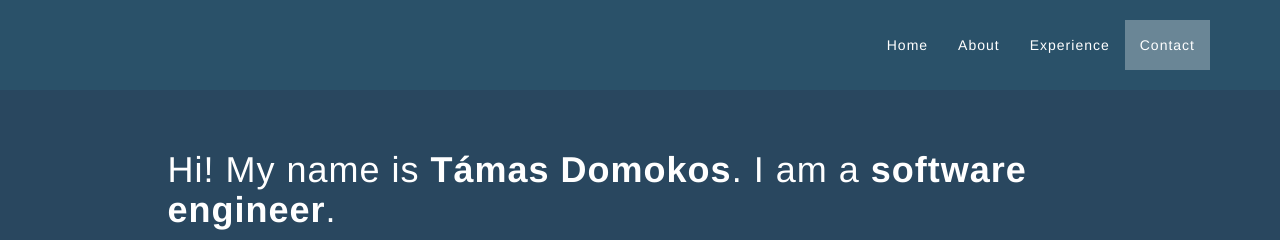
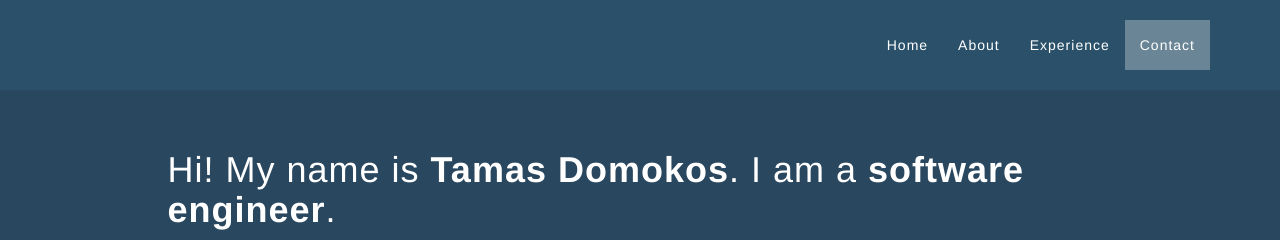
Before and after one commit to judg3/personal-website, a website: page src/index.html in a window 1280 px wide. Shown: the top 240 px of the page. Drawn offline with nearby package versions, Linux system fonts and the light colour scheme; files that its build step writes are made by us from their sources.

Commit message:
typo fix

```diff
--- a/src/index.html
+++ b/src/index.html
@@ -2,7 +2,7 @@
 <html lang="en">
 
 <head>
-    <meta property=”og:title” content=”Támas Domokos - Software engineer Personal Website”/>
+    <meta property=”og:title” content=”Tamas Domokos - Software engineer Personal Website”/>
     <meta property=”og:type” content=”website”/>
     <meta property=”og:image” content=”http://judg3.github.io/img/me.JPG”/>
     <meta property=”og:description” content=”Welcome! My name is Tamas Domokos, software engineer in Berlin, with more
@@ -93,7 +93,7 @@
         <div class="container">
             <div class="row">
                 <div class="col-md-10 col-md-offset-1">
-                    <h1 class="brand-heading text">Hi! My name is <strong>Támas Domokos</strong>. I am a <strong>software
+                    <h1 class="brand-heading text">Hi! My name is <strong>Tamas Domokos</strong>. I am a <strong>software
                         engineer</strong>.</h1>
 
                     <p>
```
